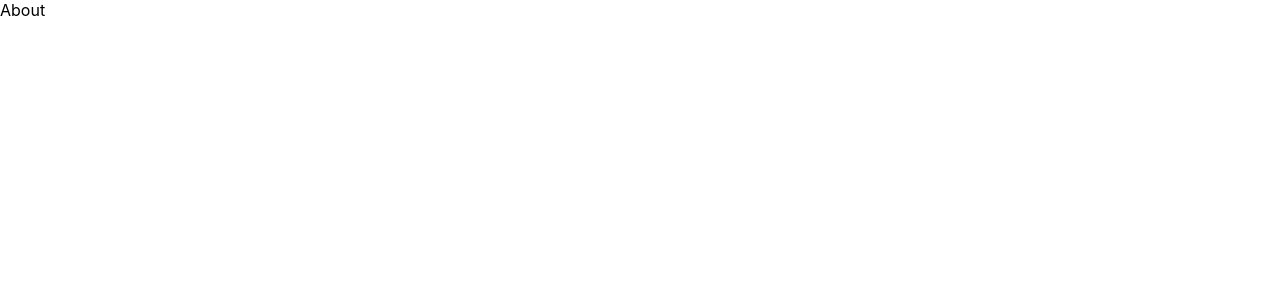
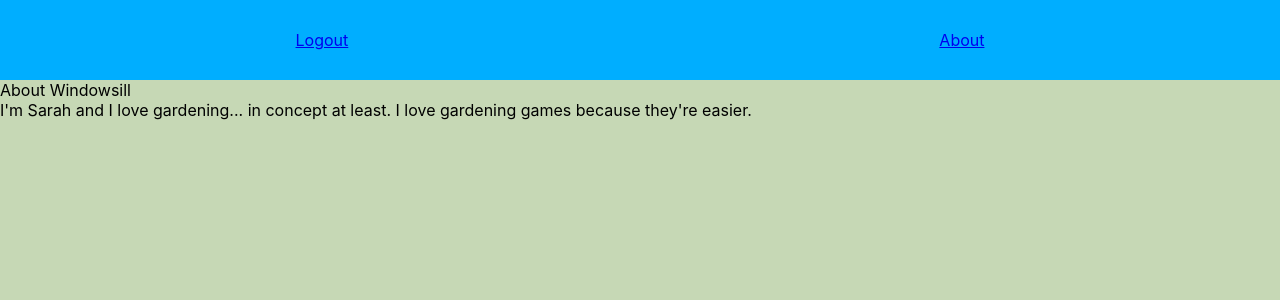
Before and after one commit to rayacooper/windowsillgarden, a React (Create React App) app: page /about in a window 1280 px wide. Shown: the top 300 px of the page. Built offline with nearby package versions, Linux system fonts and the light colour scheme.

Commit message:
Fleshed out About, created server.js

```diff
--- a/src/Components/About/About.css
+++ b/src/Components/About/About.css
@@ -0,0 +1,4 @@
+.AboutMain {
+    background-color: rgb(198, 216, 181);
+    height: 100vh;
+}
--- a/src/Components/About/About.js
+++ b/src/Components/About/About.js
@@ -1,9 +1,15 @@
 import React from 'react';
+import './About.css';
+import NavBar from './../NavBar/NavBar.js';
 
 const About = () => {
     return (
-        <div>
-            About
+        <div className='AboutMain'>
+            <NavBar />
+            About Windowsill
+            <div>
+                I'm Sarah and I love gardening... in concept at least. I love gardening games because they're easier.
+            </div>
         </div>
     )
 }
```
Also changed, not shown: package.json (+6 -1 lines), src/server.js (added, +21 -0 lines), 1 other file (tests, documents, lock files or other folders).
